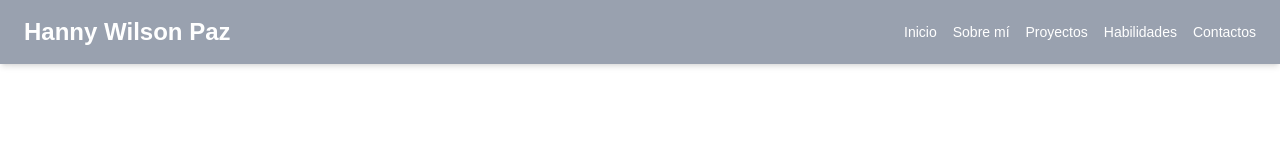
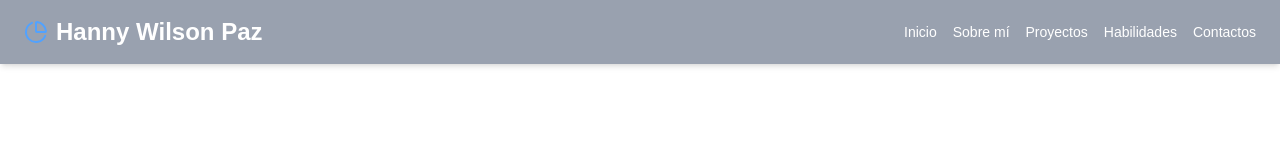
Before and after one commit to WilHazz/portafolio-Alaista-datos, a Next.js app: page / in a window 1280 px wide. Shown: the top 160 px of the page. Built offline with nearby package versions, Linux system fonts and the light colour scheme.

Commit message:
creando el banner

```diff
--- a/src/app/globals.css
+++ b/src/app/globals.css
@@ -14,7 +14,7 @@
 
 @media (prefers-color-scheme: dark) {
   :root {
-    --background: #e9e9e9;
+    --background: #0f172a;
     --foreground: #ededed;
   }
 }
--- a/src/components/Banner.tsx
+++ b/src/components/Banner.tsx
@@ -2,7 +2,9 @@
 
 function Banner() {
   return (
-    <div>Banner</div>
+    <section id="" className="h-screen bg-[url()] bg-cover bg-center flex items-center justify-center text-center text-white px-6">
+      <div className=""></div>
+    </section>
   )
 }
 
--- a/src/components/Navbar.tsx
+++ b/src/components/Navbar.tsx
@@ -1,11 +1,14 @@
 import Link from "next/link";
+import { BarChart3, AreaChart, PieChart } from "lucide-react";
 
-import React from 'react'
 
 export default function Navbar (){
   return (
     <nav className="w-full bg-gray-400 text-white px-6 py-4 flex justify-between items-center shadow-md fixed top-0 z-50">
-        <div className="text-2xl font-bold">Hanny Wilson Paz</div>
+        <div className="flex items-center text-2xl gap-2 font-bold">
+          <PieChart className="w-6 h-6 text-blue-400"/>
+          Hanny Wilson Paz
+        </div>
         <div className="space-x-4 text-sm">
             <Link href="/">Inicio</Link>
             <Link href="#presentacion">Sobre mí</Link>
```
Also changed, not shown: package.json (+7 -6 lines), 1 other file (tests, documents, lock files or other folders).
